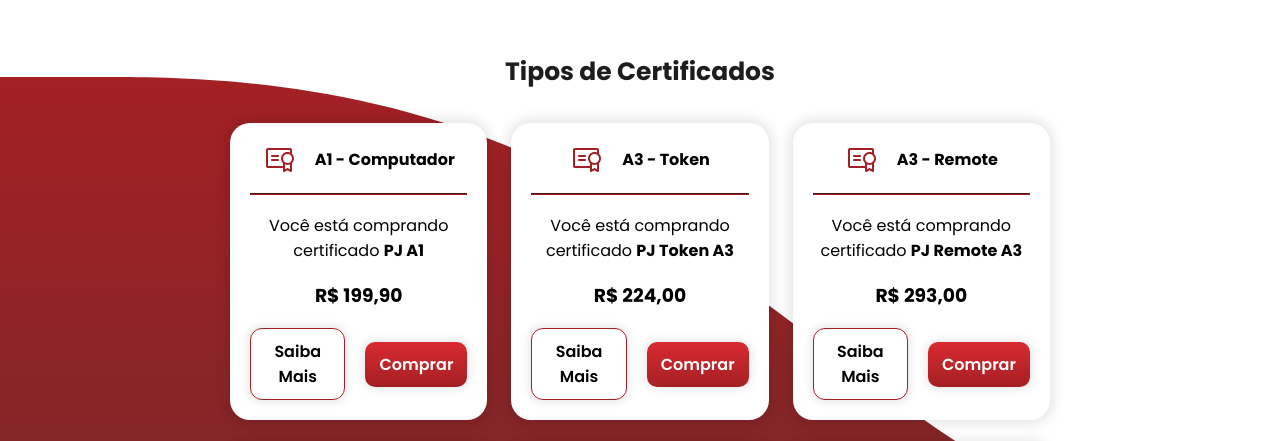
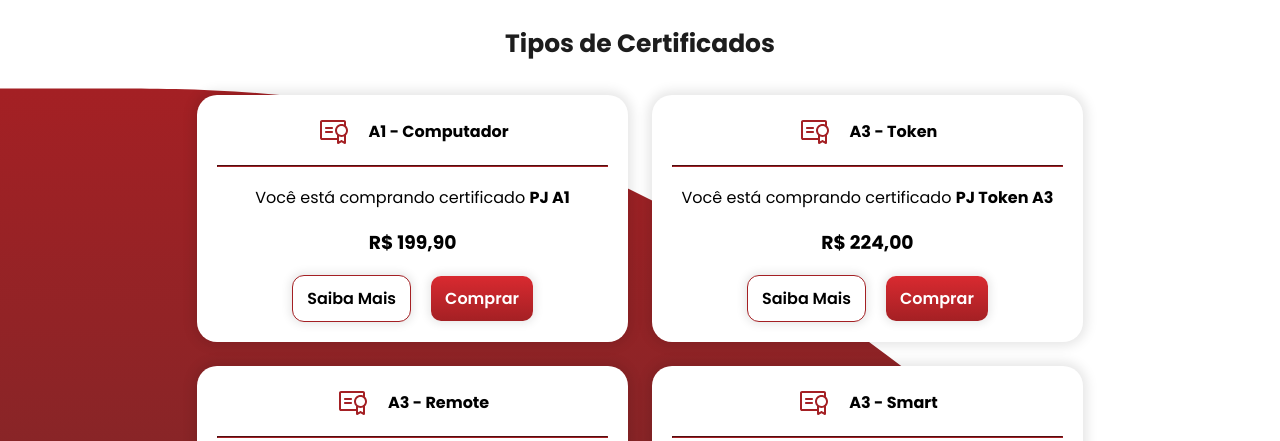
Before and after one commit to mcarvalhos/landing-page-conceitho-certificate, a plain HTML site: page index.html in a window 1280 px wide. Shown: the part 807-1248 px from the top of the page. Drawn offline with nearby package versions, Linux system fonts and the light colour scheme.

Commit message:
card ajust mobile

```diff
--- a/src/styles/certificate.css
+++ b/src/styles/certificate.css
@@ -72,9 +72,9 @@
         width: calc(50% - 12px);
     }
 }
-@media screen and (max-width: 1105px) {
+@media screen and (min-width: 1105px) {
     .dish {
-        width: 35%;
+        width: 40%;
     }
     .dish-price button {
         /* font-size: x-small; */
```
